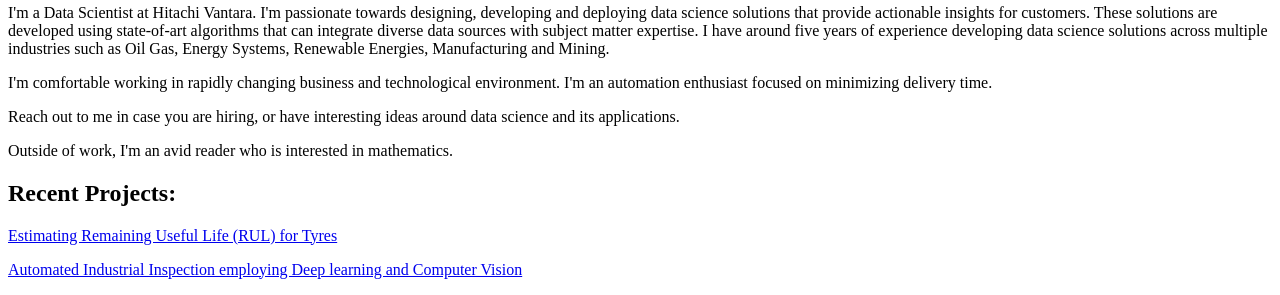
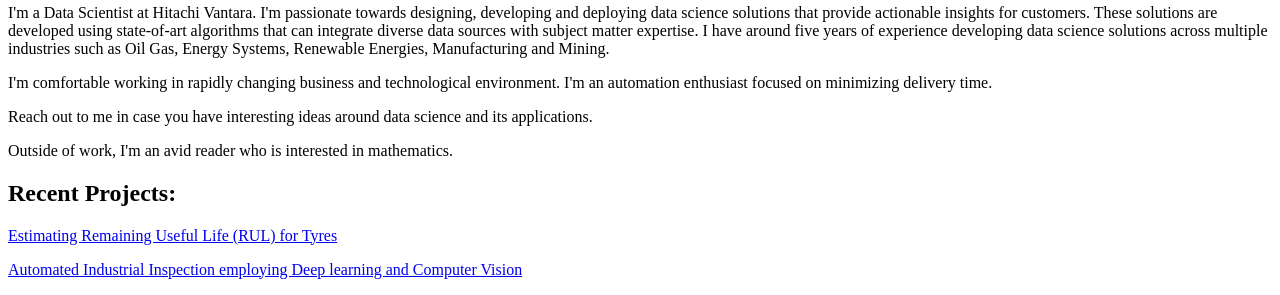
Before and after one commit to asagotra/arunsagotra.github.io, a Jekyll site: the page built from index.html, in a window 1280 px wide. Shown: the part 1760-2055 px from the top of the page. Built offline with Jekyll 4.4.1, drawn with Linux system fonts in a browser that asks for light colours.

Commit message:
Update index.html

```diff
--- a/index.html
+++ b/index.html
@@ -19,7 +19,7 @@
 </p>
 
 <p>
-  Reach out to me in case you are hiring, or have interesting ideas around data science and its applications.
+  Reach out to me in case you have interesting ideas around data science and its applications.
 </p>
 
 <p>
```
